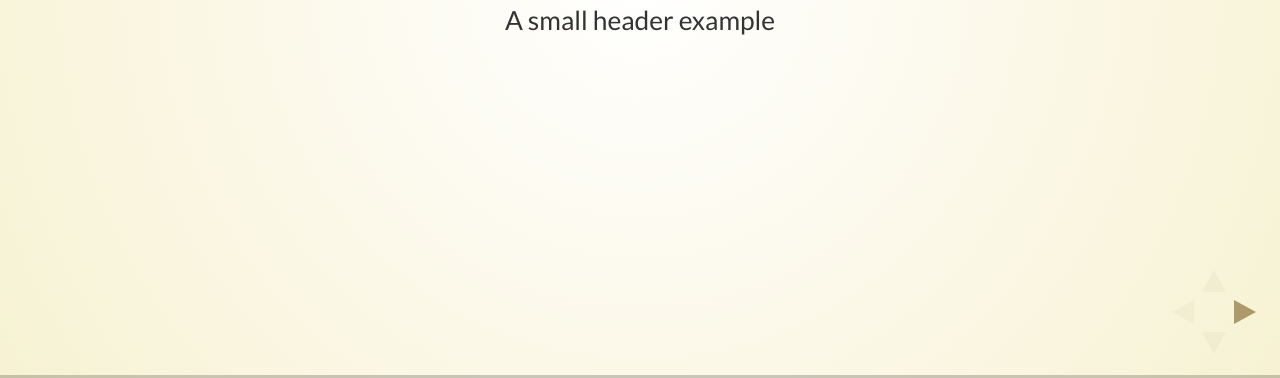
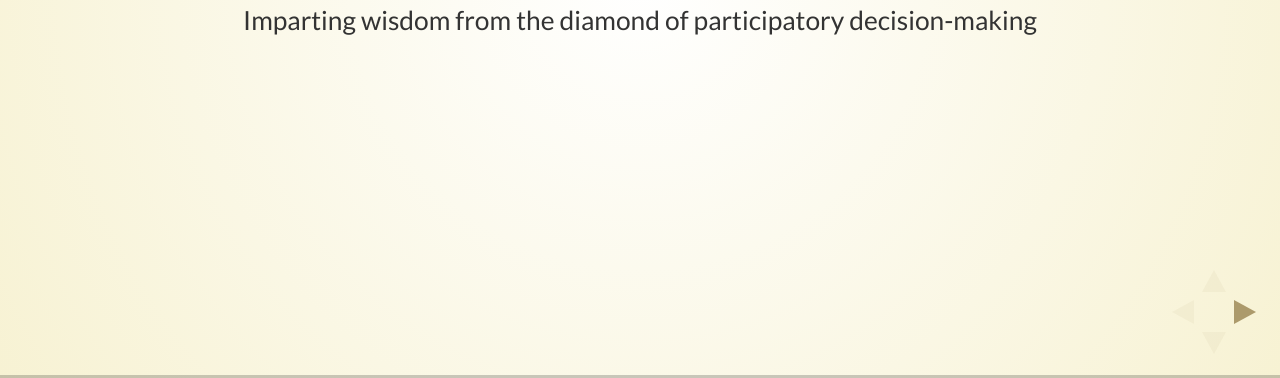
Before and after one commit to MarkPearlCoZa/Talk_Group_Dynamics, a plain HTML site: page index.html in a window 1280 px wide. Shown: the part 422-800 px from the top of the page. Drawn offline with Linux system fonts and the light colour scheme.

Commit message:
Update subtitle

```diff
--- a/index.html
+++ b/index.html
@@ -33,7 +33,7 @@
 
         <section>
             <h2>Group Dynamics</h2>
-            <p><small>A small header example</small></p>
+            <p><small>Imparting wisdom from the diamond of participatory decision-making</small></p>
         </section>
 
         <section>
```
